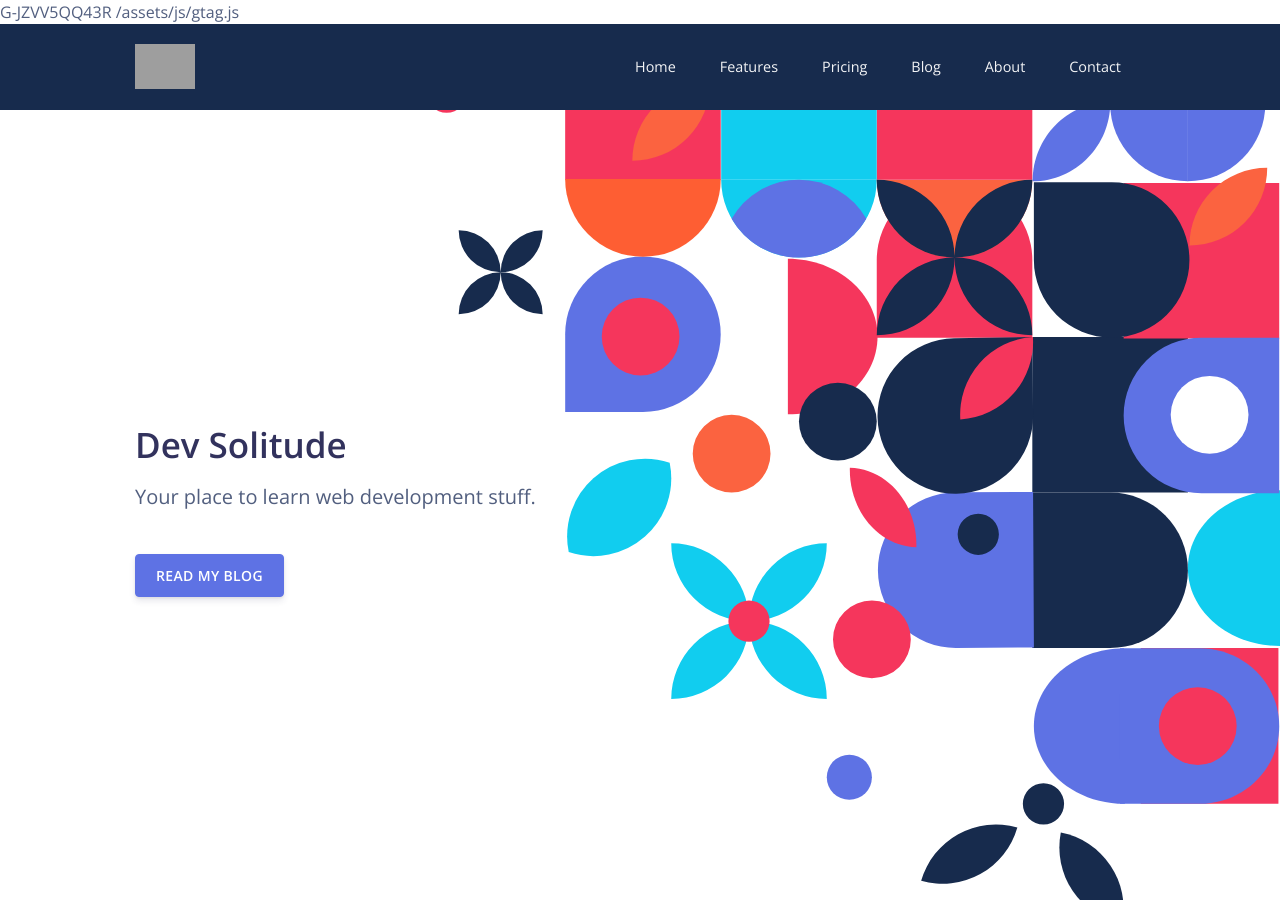
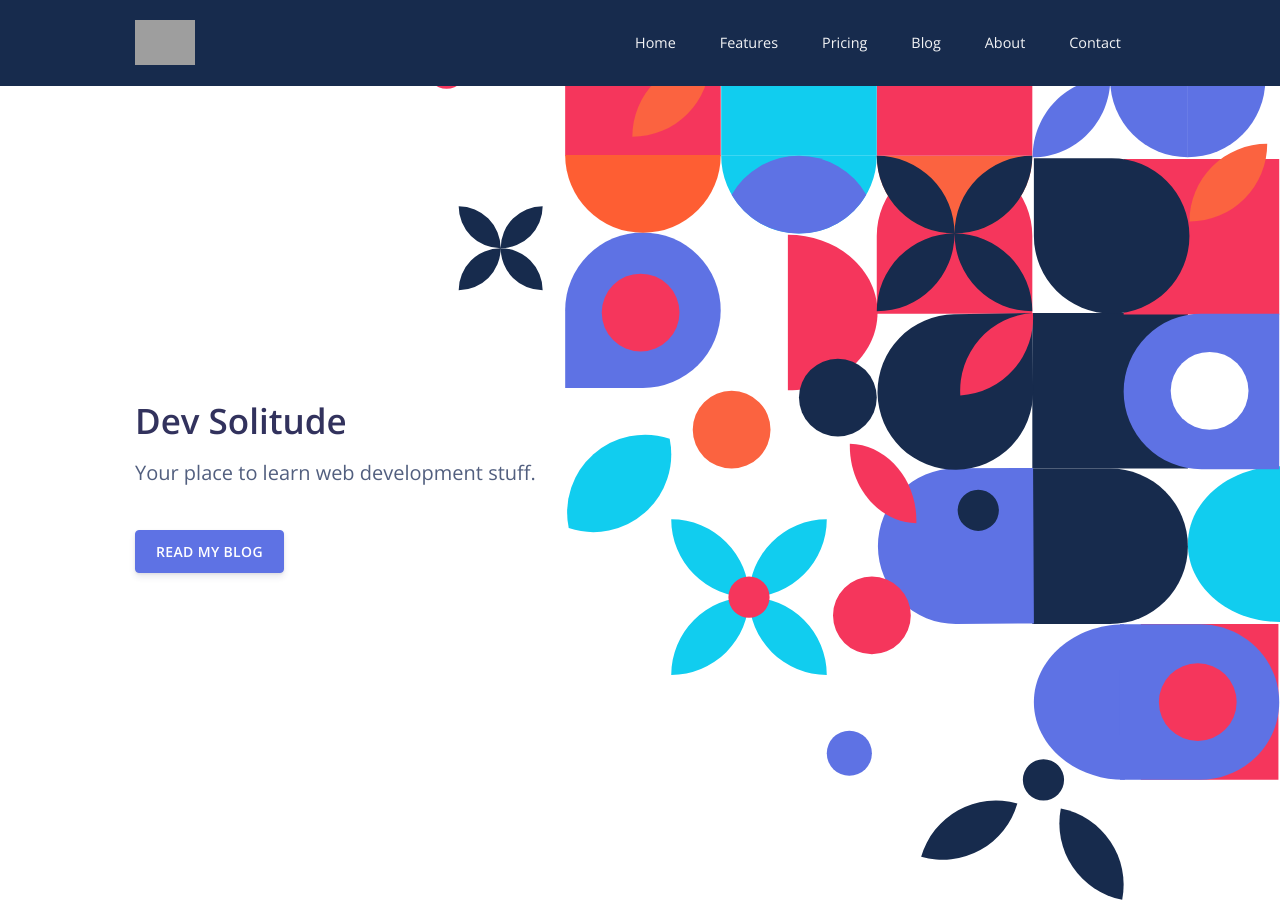
Before and after one commit to wtmadaj/DevSolitude, a Jekyll site: the page built from index.html, in a window 1280 px wide and 900 px high. Built offline with Jekyll 4.4.1, drawn with Linux system fonts in a browser that asks for light colours; nearby versions of some CDN libraries; grey boxes are pictures that could not be loaded.

Commit message:
fixing analytics script insertion

```diff
--- a/_data/settings.yml
+++ b/_data/settings.yml
@@ -91,6 +91,6 @@
     picture: /assets/img/faces/team-1.jpg
 
 advanced_settings:
-  analytics_code: G-JZVV5QQ43R
-  header_js: /assets/js/gtag.js
+  analytics_code:
+  header_js:
   footer_js:
```
Also changed, not shown: _includes/header.html (+9 -0 lines), assets/js/gtag.js (deleted).
